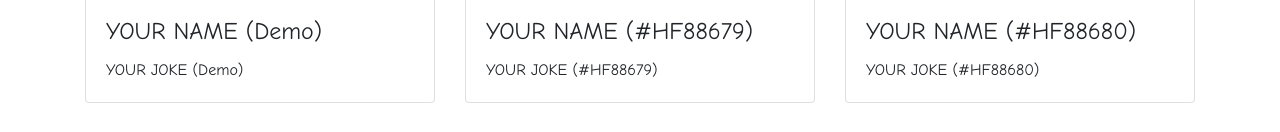
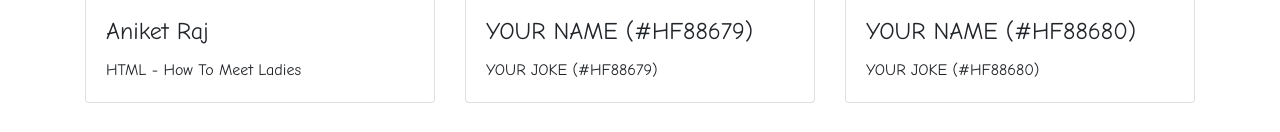
Before and after one commit to miishh/Hacktoberfest-Jokes, a plain HTML site: page index.html in a window 1280 px wide. Shown: the part 477-609 px from the top of the page. Drawn offline with nearby package versions, Linux system fonts and the light colour scheme; a script that the page names is missing; a web font is replaced by a local one.

Commit message:
Added an HTML joke

```diff
--- a/index.html
+++ b/index.html
@@ -27,10 +27,10 @@
         <div class="row">
             <div class="col-12 col-md-4">
                 <div class="card">
-                    <img class="card-img-top" src="https://github.com/digitalocean.png" alt="Card image">
+                    <img class="card-img-top" src="https://github.com/aniket-spidey.png" alt="Card image">
                     <div class="card-body">
-                        <h4 class="card-title">YOUR NAME (Demo)</h4>
-                        <p class="card-text">YOUR JOKE (Demo)</p>
+                        <h4 class="card-title">Aniket Raj</h4>
+                        <p class="card-text">HTML - How To Meet Ladies</p>
                     </div>
                 </div>
             </div>
```
